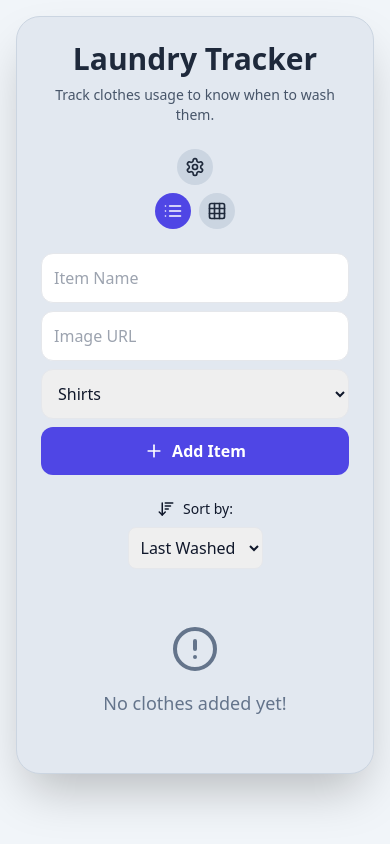
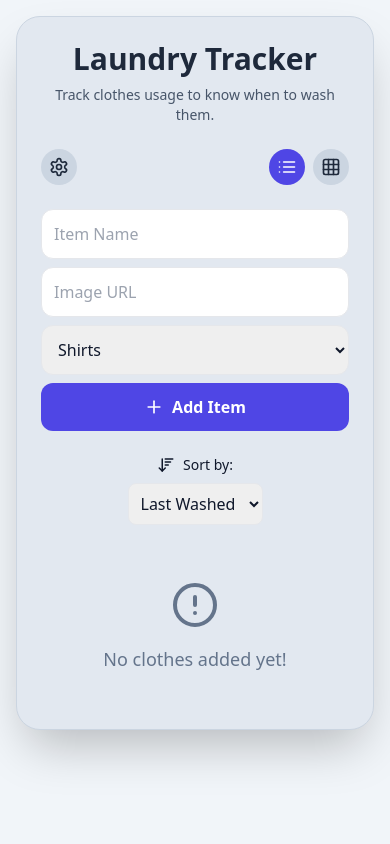
Before and after one commit to vhack0679/Laundry-Tracker, a React (Create React App) app: page / in a window 390 px wide. Built offline with nearby package versions, Linux system fonts and the light colour scheme.

Commit message:
Update App.js dd

```diff
--- a/src/App.js
+++ b/src/App.js
@@ -232,7 +232,7 @@
         </header>
 
         {/* View Toggle */}
-        <div className="flex flex-col sm:flex-row justify-between items-center gap-2">
+        <div className="flex justify-between items-center gap-2">
           <button onClick={()=>setShowCategoryModal(true)} className="p-2 rounded-full bg-slate-300 text-slate-800">
             <Settings size={20}/>
           </button>
```
